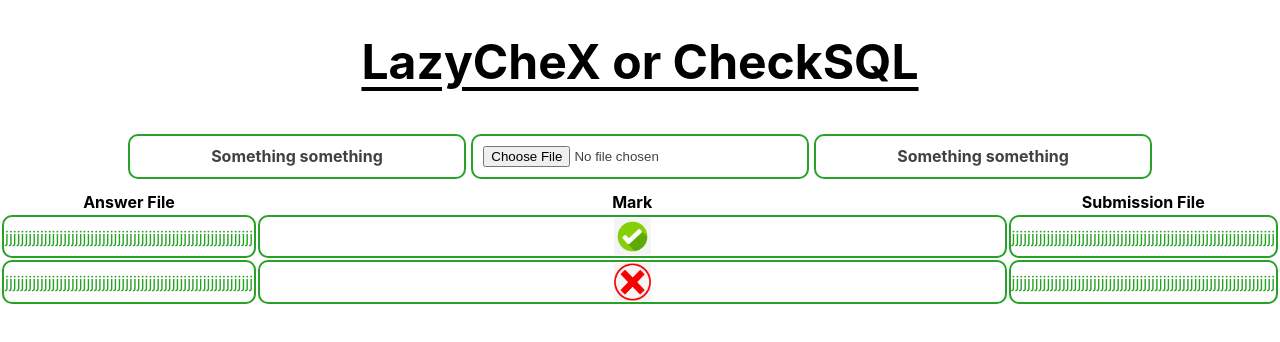
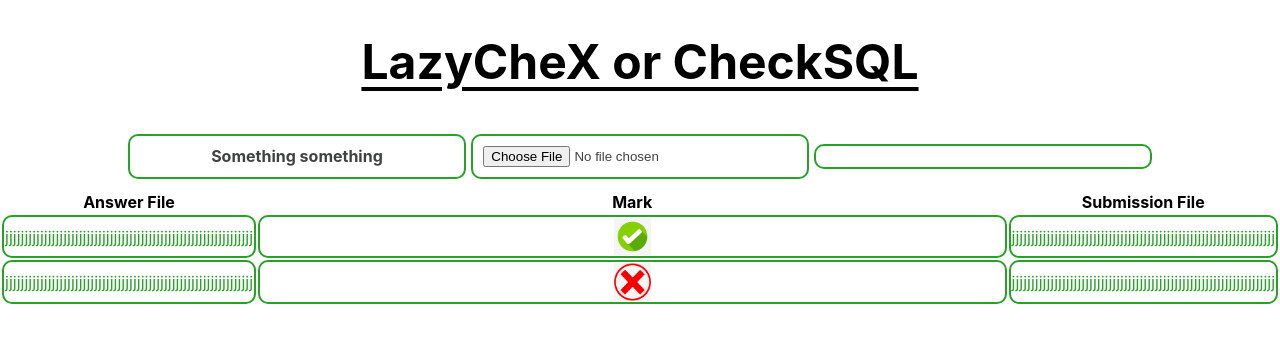
Before and after one commit to AshnahKhalidKhan/CheckSQL, a React (Create React App) app in the folder lazychex/: page / in a window 1280 px wide. Shown: the top 342 px of the page. Built offline with nearby package versions, Linux system fonts and the light colour scheme.

Commit message:
Props kay andar fileContent kay naam say kuch ayay

```diff
--- a/lazychex/src/Components/QueryBox/QueryBox.js
+++ b/lazychex/src/Components/QueryBox/QueryBox.js
@@ -6,7 +6,7 @@ function QueryBox(props) {
         <div className = 'QueryBox'>
             <h1>Something something</h1>
             <input id = 'AnswerFileInput' type = 'file'></input>
-            <h1 >Something something</h1>
+            <h1 >{props.fileContent}</h1>
         </div>
     );
 }
```
